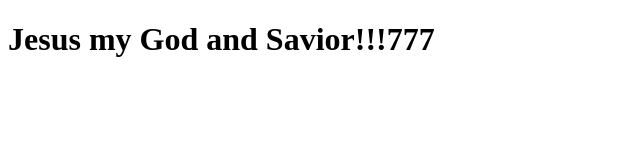
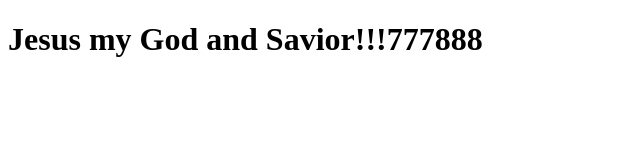
Before and after one commit to ApolloEstrella/webapp, an Angular app: page / in a window 1280 px wide. Shown: the top 160 px of the page, without its empty margins (0-640 px from the left). Built offline with nearby package versions, Linux system fonts and the light colour scheme.

Commit message:
xcv
dasfadsf

```diff
--- a/src/app/app.component.html
+++ b/src/app/app.component.html
@@ -1 +1 @@
-<h1>Jesus my God and Savior!!!777</h1>
+<h1>Jesus my God and Savior!!!777888</h1>
```
